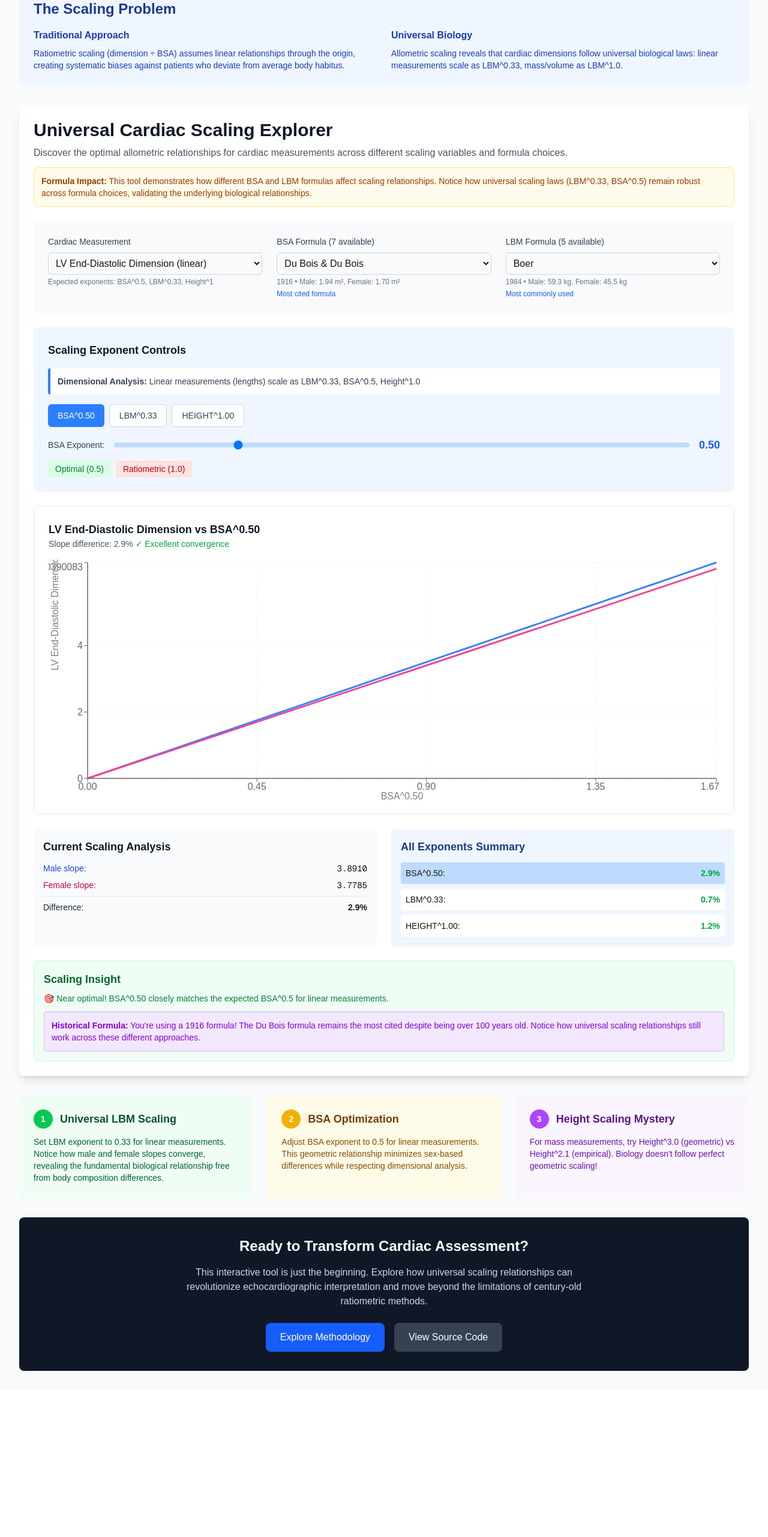
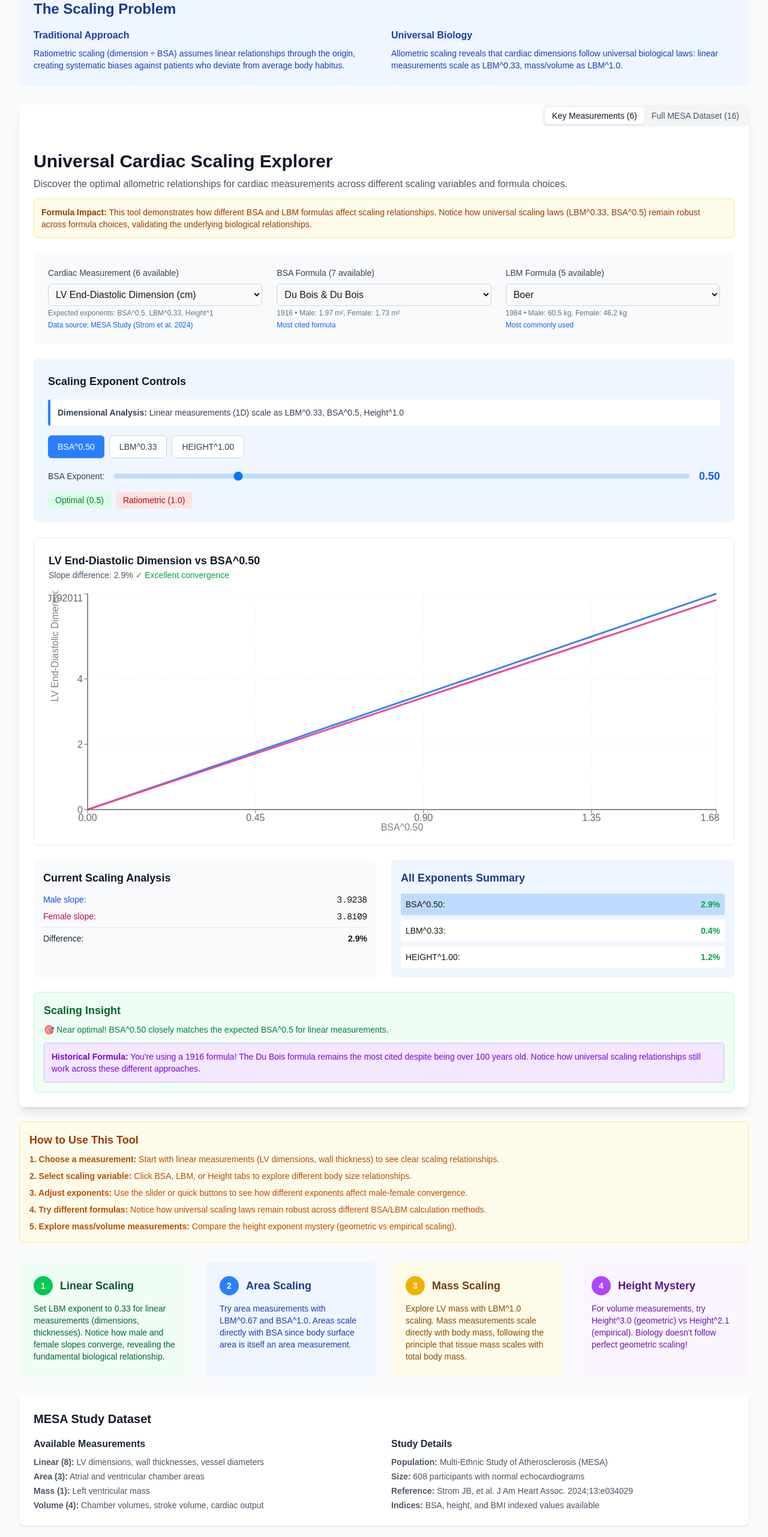
Before and after one commit to parameterz/cardiac-scaling-dev, a Next.js app: page /cardiac-scaling in a window 1280 px wide. Shown: the part 234-2797 px from the top of the page at 60% size. Before the commit the page ends 2552 px from the top, so only its background shows below. Built offline with nearby package versions, Linux system fonts and the light colour scheme.

Commit message:
Added full Strom data suite to visualizer

```diff
--- a/src/app/cardiac-scaling/page.tsx
+++ b/src/app/cardiac-scaling/page.tsx
@@ -1,6 +1,6 @@
 // src/app/cardiac-scaling/page.tsx
 
-import MultiExponentScalingExplorer from '@/components/cardiacScaling/MultiExponentExplorer';
+import MultiExponentExplorerWrapper from '@/components/cardiacScaling/MultiExponentExplorerWrapper';
 
 export default function CardiacScalingPage() {
   return (
@@ -45,54 +45,110 @@ export default function CardiacScalingPage() {
 
         {/* Interactive Tool */}
         <div className="bg-white rounded-lg shadow-lg overflow-hidden">
-          <MultiExponentScalingExplorer />
+          <MultiExponentExplorerWrapper
+            initialShowAll={false}
+            initialMeasurement="lvdd"
+            allowToggle={true}
+          />
+        </div>
+
+        {/* Instructions for users */}
+        <div className="mt-6 bg-amber-50 border border-amber-200 rounded-lg p-4">
+          <h3 className="text-lg font-semibold text-amber-800 mb-2">How to Use This Tool</h3>
+          <div className="text-sm text-amber-700 space-y-2">
+            <p><strong>1. Choose a measurement:</strong> Start with linear measurements (LV dimensions, wall thickness) to see clear scaling relationships.</p>
+            <p><strong>2. Select scaling variable:</strong> Click BSA, LBM, or Height tabs to explore different body size relationships.</p>
+            <p><strong>3. Adjust exponents:</strong> Use the slider or quick buttons to see how different exponents affect male-female convergence.</p>
+            <p><strong>4. Try different formulas:</strong> Notice how universal scaling laws remain robust across different BSA/LBM calculation methods.</p>
+            <p><strong>5. Explore mass/volume measurements:</strong> Compare the height exponent mystery (geometric vs empirical scaling).</p>
+          </div>
         </div>
 
         {/* Key Insights Section */}
-        <div className="mt-8 grid md:grid-cols-3 gap-6">
+        <div className="mt-8 grid md:grid-cols-4 gap-6">
           <div className="bg-green-50 p-6 rounded-lg">
             <div className="flex items-center mb-3">
               <div className="w-8 h-8 bg-green-500 rounded-full flex items-center justify-center">
                 <span className="text-white font-bold text-sm">1</span>
               </div>
               <h3 className="text-lg font-semibold text-green-900 ml-3">
-                Universal LBM Scaling
+                Linear Scaling
               </h3>
             </div>
             <p className="text-green-800 text-sm">
-              Set LBM exponent to 0.33 for linear measurements. Notice how male and female slopes converge,
-              revealing the fundamental biological relationship free from body composition differences.
+              Set LBM exponent to 0.33 for linear measurements (dimensions, thicknesses). Notice how male and female slopes converge,
+              revealing the fundamental biological relationship.
+            </p>
+          </div>
+
+          <div className="bg-blue-50 p-6 rounded-lg">
+            <div className="flex items-center mb-3">
+              <div className="w-8 h-8 bg-blue-500 rounded-full flex items-center justify-center">
+                <span className="text-white font-bold text-sm">2</span>
+              </div>
+              <h3 className="text-lg font-semibold text-blue-900 ml-3">
+                Area Scaling
+              </h3>
+            </div>
+            <p className="text-blue-800 text-sm">
+              Try area measurements with LBM^0.67 and BSA^1.0. Areas scale directly with BSA since
+              body surface area is itself an area measurement.
             </p>
           </div>
 
           <div className="bg-yellow-50 p-6 rounded-lg">
             <div className="flex items-center mb-3">
               <div className="w-8 h-8 bg-yellow-500 rounded-full flex items-center justify-center">
-                <span className="text-white font-bold text-sm">2</span>
+                <span className="text-white font-bold text-sm">3</span>
               </div>
               <h3 className="text-lg font-semibold text-yellow-900 ml-3">
-                BSA Optimization
+                Mass Scaling
               </h3>
             </div>
             <p className="text-yellow-800 text-sm">
-              Adjust BSA exponent to 0.5 for linear measurements. This geometric relationship
-              minimizes sex-based differences while respecting dimensional analysis.
+              Explore LV mass with LBM^1.0 scaling. Mass measurements scale directly with body mass,
+              following the principle that tissue mass scales with total body mass.
             </p>
           </div>
 
           <div className="bg-purple-50 p-6 rounded-lg">
             <div className="flex items-center mb-3">
               <div className="w-8 h-8 bg-purple-500 rounded-full flex items-center justify-center">
-                <span className="text-white font-bold text-sm">3</span>
+                <span className="text-white font-bold text-sm">4</span>
               </div>
               <h3 className="text-lg font-semibold text-purple-900 ml-3">
-                Height Scaling Mystery
+                Height Mystery
               </h3>
             </div>
             <p className="text-purple-800 text-sm">
-              For mass measurements, try Height^3.0 (geometric) vs Height^2.1 (empirical).
+              For volume measurements, try Height^3.0 (geometric) vs Height^2.1 (empirical).
               Biology doesn't follow perfect geometric scaling!
             </p>
+          </div>
+        </div>
+
+        {/* Dataset Information */}
+        <div className="mt-8 bg-white rounded-lg shadow p-6">
+          <h3 className="text-xl font-semibold text-gray-900 mb-4">MESA Study Dataset</h3>
+          <div className="grid md:grid-cols-2 gap-6">
+            <div>
+              <h4 className="font-semibold text-gray-800 mb-2">Available Measurements</h4>
+              <div className="text-sm text-gray-600 space-y-1">
+                <p><strong>Linear (8):</strong> LV dimensions, wall thicknesses, vessel diameters</p>
+                <p><strong>Area (3):</strong> Atrial and ventricular chamber areas</p>
+                <p><strong>Mass (1):</strong> Left ventricular mass</p>
+                <p><strong>Volume (4):</strong> Chamber volumes, stroke volume, cardiac output</p>
+              </div>
+            </div>
+            <div>
+              <h4 className="font-semibold text-gray-800 mb-2">Study Details</h4>
+              <div className="text-sm text-gray-600 space-y-1">
+                <p><strong>Population:</strong> Multi-Ethnic Study of Atherosclerosis (MESA)</p>
+                <p><strong>Size:</strong> 608 participants with normal echocardiograms</p>
+                <p><strong>Reference:</strong> Strom JB, et al. J Am Heart Assoc. 2024;13:e034029</p>
+                <p><strong>Indices:</strong> BSA, height, and BMI indexed values available</p>
+              </div>
+            </div>
           </div>
         </div>
 
@@ -102,9 +158,8 @@ export default function CardiacScalingPage() {
             Ready to Transform Cardiac Assessment?
           </h2>
           <p className="text-gray-300 mb-6 max-w-2xl mx-auto">
-            This interactive tool is just the beginning. Explore how universal scaling relationships
-            can revolutionize echocardiographic interpretation and move beyond the limitations of
-            century-old ratiometric methods.
+            This interactive tool demonstrates how universal scaling relationships can revolutionize
+            echocardiographic interpretation and move beyond the limitations of century-old ratiometric methods.
           </p>
           <div className="flex flex-col sm:flex-row gap-4 justify-center">
             <button className="bg-blue-600 hover:bg-blue-700 text-white font-medium py-3 px-6 rounded-lg transition-colors">
--- a/src/components/cardiacScaling/MultiExponentExplorer.tsx
+++ b/src/components/cardiacScaling/MultiExponentExplorer.tsx
@@ -1,86 +1,102 @@
+// src/components/cardiacScaling/MultiExponentScalingExplorer.tsx
+
 "use client";
 import React, { useState, useMemo } from 'react';
 import { LineChart, Line, XAxis, YAxis, CartesianGrid, Tooltip, ResponsiveContainer, ReferenceLine } from 'recharts';
-
-// src/components/cardiacScaling/MultiExponentScalingExplorer.tsx
 
 import {
   calculateBSA,
   calculateLBM,
   BSA_FORMULA_INFO,
-  LBM_FORMULA_INFO
+  LBM_FORMULA_INFO,
+  type Sex
 } from '@/utils/bodyComposition/formulaRegistry';
-
-// Universal scaling exponents based on dimensional analysis
-const SCALING_EXPONENTS = {
-  linear: { lbm: 0.33, bsa: 0.5, height: 1.0 },
-  mass_volume: { lbm: 1.0, bsa: 1.5, height: 2.1 }
-};
-
-interface MeasurementDefinition {
-  id: string;
-  name: string;
-  type: 'linear' | 'mass_volume';
-  unit: string;
-  referenceData: {
-    [demographic: string]: {
-      mean: number;
-      sd: number;
-      indexType: 'bsa' | 'height';
-    };
-  };
-}
+import {
+  STROM_MEASUREMENTS,
+  getStromReferencePopulation,
+  type EnhancedMeasurementData,
+  type MeasurementType
+} from '@/data/stromData';
+import {
+  SCALING_EXPONENTS,
+  type ScalingExponents
+} from '@/data/scalingLaws';
 
 // Helper function to get expected exponents for a measurement type
-const getExpectedExponents = (measurementType: 'linear' | 'mass_volume') => {
+const getExpectedExponents = (measurementType: MeasurementType): ScalingExponents => {
   return SCALING_EXPONENTS[measurementType];
 };
 
-// Sample data - would come from your data layer
-const MEASUREMENTS: MeasurementDefinition[] = [
-  {
-    id: 'lvdd',
-    name: 'LV End-Diastolic Dimension',
-    type: 'linear',
-    unit: 'cm',
+// Helper function to adapt measurement data for component use
+const adaptMeasurementData = (measurement: EnhancedMeasurementData) => {
+  return {
+    id: measurement.id,
+    name: measurement.name,
+    type: measurement.type,
+    unit: measurement.absoluteUnit,
     referenceData: {
-      'male': { mean: 2.3, sd: 0.3, indexType: 'bsa' },
-      'female': { mean: 2.4, sd: 0.3, indexType: 'bsa' }
-    }
+      male: {
+        mean: measurement.male.bsa?.mean || 0,
+        sd: measurement.male.bsa?.sd || 0,
+        indexType: 'bsa' as const,
+        height: measurement.male.height,
+        bmi: measurement.male.bmi,
+        height2: measurement.male.height2
       },
-  {
-    id: 'ivsd',
-    name: 'Interventricular Septal Thickness',
-    type: 'linear',
-    unit: 'cm',
-    referenceData: {
-      'male': { mean: 0.61, sd: 0.11, indexType: 'bsa' },
-      'female': { mean: 0.60, sd: 0.13, indexType: 'bsa' }
-    }
-  },
-  {
-    id: 'lvm',
-    name: 'LV Mass',
-    type: 'mass_volume',
-    unit: 'g',
-    referenceData: {
-      'male': { mean: 84.8, sd: 17.7, indexType: 'bsa' },
-      'female': { mean: 72.2, sd: 15.3, indexType: 'bsa' }
+      female: {
+        mean: measurement.female.bsa?.mean || 0,
+        sd: measurement.female.bsa?.sd || 0,
+        indexType: 'bsa' as const,
+        height: measurement.female.height,
+        bmi: measurement.female.bmi,
+        height2: measurement.female.height2
       }
     }
-];
+  };
+};
+
+// Get all measurements from stromData, organized by type
+const getAllMeasurements = () => {
+  return STROM_MEASUREMENTS.map(adaptMeasurementData);
+};
+
+// Get subset of key measurements for initial demo
+const getKeyMeasurements = () => {
+  const keyIds = ['lvdd', 'ivsd', 'lvpw', 'lvm', 'lvedv', 'lasv'];
+  return STROM_MEASUREMENTS
+    .filter(m => keyIds.includes(m.id))
+    .map(adaptMeasurementData);
+};
 
 // Get available formulas from registry (exclude Lee formula which requires ethnicity)
 const AVAILABLE_BSA_FORMULAS = BSA_FORMULA_INFO;
 const AVAILABLE_LBM_FORMULAS = LBM_FORMULA_INFO.filter(f => f.id !== 'lee');
 
-const MultiExponentScalingExplorer = () => {
+interface MultiExponentScalingExplorerProps {
+  showAllMeasurements?: boolean;
+  initialMeasurement?: string;
+  dataSource?: 'strom' | 'custom';
+}
+
+const MultiExponentScalingExplorer = ({
+  showAllMeasurements = false,
+  initialMeasurement = 'lvdd',
+  dataSource = 'strom'
+}: MultiExponentScalingExplorerProps) => {
+  // Get measurements based on configuration
+  const availableMeasurements = useMemo(() => {
+    if (dataSource === 'strom') {
+      return showAllMeasurements ? getAllMeasurements() : getKeyMeasurements();
+    }
+    return getKeyMeasurements();
+  }, [showAllMeasurements, dataSource]);
+
   // Configuration state
-  const [selectedMeasurement, setSelectedMeasurement] = useState('lvdd');
+  const [selectedMeasurement, setSelectedMeasurement] = useState(initialMeasurement);
   const [selectedBSAFormula, setSelectedBSAFormula] = useState('dubois');
   const [selectedLBMFormula, setSelectedLBMFormula] = useState('boer');
 
-  // Exponent state
+  // Exponent state - will be updated based on measurement type
   const [exponents, setExponents] = useState({
     bsa: 0.5,
     lbm: 0.33,
@@ -90,22 +106,33 @@ const MultiExponentScalingExplorer = () => {
   // Active scaling variable
   const [activeVariable, setActiveVariable] = useState<'bsa' | 'lbm' | 'height'>('bsa');
 
-  // Reference population
-  const referenceHeights = { male: 178, female: 164 };
-  const targetBMI = 24;
-  const weights = {
-    male: targetBMI * Math.pow(referenceHeights.male / 100, 2),
-    female: targetBMI * Math.pow(referenceHeights.female / 100, 2)
-  };
+  // Get reference population from stromData
+  const maleRef = getStromReferencePopulation('male');
+  const femaleRef = getStromReferencePopulation('female');
+
+  const referenceHeights = { male: maleRef.height, female: femaleRef.height };
+  const weights = { male: maleRef.weight, female: femaleRef.weight };
 
   // Get current measurement and formulas
-  const currentMeasurement = MEASUREMENTS.find(m => m.id === selectedMeasurement);
+  const currentMeasurement = availableMeasurements.find(m => m.id === selectedMeasurement);
   const selectedBSAFormulaInfo = AVAILABLE_BSA_FORMULAS.find(f => f.id === selectedBSAFormula);
   const selectedLBMFormulaInfo = AVAILABLE_LBM_FORMULAS.find(f => f.id === selectedLBMFormula);
 
   if (!currentMeasurement || !selectedBSAFormulaInfo || !selectedLBMFormulaInfo) {
     return <div>Loading...</div>;
   }
+
+  // Auto-update exponents when measurement type changes
+  React.useEffect(() => {
+    if (currentMeasurement) {
+      const expectedExponents = getExpectedExponents(currentMeasurement.type);
+      setExponents({
+        bsa: expectedExponents.bsa,
+        lbm: expectedExponents.lbm,
+        height: expectedExponents.height
+      });
+    }
+  }, [currentMeasurement?.type]);
 
   // Calculate body composition values using registry functions
   const bsaValues = {
@@ -238,10 +265,17 @@ const MultiExponentScalingExplorer = () => {
   const insight = getInsight();
 
   const getDimensionalText = () => {
-    if (currentMeasurement.type === 'linear') {
-      return 'Linear measurements (lengths) scale as LBM^0.33, BSA^0.5, Height^1.0';
-    } else {
-      return 'Mass/Volume measurements scale as LBM^1.0, BSA^1.5, Height^2.1 (note: empirically around 2, not 3 as pure geometry would suggest!)';
+    switch (currentMeasurement.type) {
+      case 'linear':
+        return 'Linear measurements (1D) scale as LBM^0.33, BSA^0.5, Height^1.0';
+      case 'area':
+        return 'Area measurements (2D) scale as LBM^0.67, BSA^1.0, Height^2.0';
+      case 'mass':
+        return 'Mass measurements (3D) scale as LBM^1.0, BSA^1.5, Height^2.1 (empirical vs theoretical 3.0)';
+      case 'volume':
+        return 'Volume measurements (3D) scale as LBM^1.0, BSA^1.5, Height^2.1 (empirical vs theoretical 3.0)';
+      default:
+        return 'Measurement type scaling relationships';
     }
   };
 
@@ -264,26 +298,40 @@ const MultiExponentScalingExplorer = () => {
       </div>
 
       {/* Configuration Panel */}
-      <div className="bg-gray-50 p-6 rounded-lg mb-6 grid lg:grid-cols-3 gap-6">
+      <div className="bg-gray-50 p-6 rounded-lg mb-6">
+        <div className="grid lg:grid-cols-3 gap-6">
           <div>
             <label className="block text-sm font-medium text-gray-700 mb-2">
-            Cardiac Measurement
+              Cardiac Measurement ({availableMeasurements.length} available)
             </label>
             <select
               value={selectedMeasurement}
               onChange={(e) => setSelectedMeasurement(e.target.value)}
               className="w-full p-2 border border-gray-300 rounded-md focus:ring-2 focus:ring-blue-500 focus:border-blue-500"
             >
-            {MEASUREMENTS.map(m => (
+              {/* Group measurements by type */}
+              {(['linear', 'area', 'mass', 'volume'] as MeasurementType[]).map(type => {
+                const measurementsOfType = availableMeasurements.filter(m => m.type === type);
+                if (measurementsOfType.length === 0) return null;
+
+                return (
+                  <optgroup key={type} label={`${type.charAt(0).toUpperCase() + type.slice(1)} Measurements`}>
+                    {measurementsOfType.map(m => (
                       <option key={m.id} value={m.id}>
-                {m.name} ({m.type})
+                        {m.name} ({m.unit})
                       </option>
                     ))}
+                  </optgroup>
+                );
+              })}
             </select>
             <div className="mt-1 text-xs text-gray-500">
               Expected exponents: BSA^{getExpectedExponents(currentMeasurement.type).bsa},
               LBM^{getExpectedExponents(currentMeasurement.type).lbm},
               Height^{getExpectedExponents(currentMeasurement.type).height}
+            </div>
+            <div className="mt-1 text-xs text-blue-600">
+              Data source: MESA Study (Strom et al. 2024)
             </div>
           </div>
 
@@ -331,6 +379,7 @@ const MultiExponentScalingExplorer = () => {
                 {selectedLBMFormulaInfo.notes}
               </div>
             )}
+          </div>
         </div>
       </div>
 
@@ -398,7 +447,7 @@ const MultiExponentScalingExplorer = () => {
             >
               Ratiometric (1.0)
             </button>
-            {activeVariable === 'height' && currentMeasurement.type === 'mass_volume' && (
+            {activeVariable === 'height' && (currentMeasurement.type === 'mass' || currentMeasurement.type === 'volume') && (
               <>
                 <button
                   onClick={() => setExponents(prev => ({ ...prev, height: 3.0 }))}
@@ -416,9 +465,9 @@ const MultiExponentScalingExplorer = () => {
             )}
           </div>
 
-          {activeVariable === 'height' && currentMeasurement.type === 'mass_volume' && (
+          {activeVariable === 'height' && (currentMeasurement.type === 'mass' || currentMeasurement.type === 'volume') && (
             <div className="mt-2 p-2 bg-yellow-50 border border-yellow-200 rounded text-xs text-yellow-700">
-              <strong>Height Exponent Mystery:</strong> Pure geometric scaling would suggest Height^3.0 for volumes/masses,
+              <strong>Height Exponent Mystery:</strong> Pure geometric scaling would suggest Height^3.0 for {currentMeasurement.type}s,
               but empirical studies find exponents around 1.6-2.7. This suggests cardiac size doesn't scale with
               perfect geometric similarity - biology is more complex than simple scaling!
             </div>
@@ -558,14 +607,14 @@ const MultiExponentScalingExplorer = () => {
           </div>
         )}
 
-        {activeVariable === 'height' && currentMeasurement.type === 'mass_volume' && exponents.height > 2.8 && (
+        {activeVariable === 'height' && (currentMeasurement.type === 'mass' || currentMeasurement.type === 'volume') && exponents.height > 2.8 && (
           <div className="mt-3 p-3 bg-purple-100 border border-purple-300 rounded text-purple-700 text-sm">
             <strong>Geometric Scaling Breakdown:</strong> Height^{exponents.height.toFixed(1)} creates extreme male-female differences that don't match biological reality.
-            This demonstrates why cardiac mass doesn't follow pure geometric scaling laws.
+            This demonstrates why cardiac {currentMeasurement.type} doesn't follow pure geometric scaling laws.
           </div>
         )}
 
-        {activeVariable === 'height' && currentMeasurement.type === 'mass_volume' && exponents.height > 1.8 && exponents.height < 2.3 && (
+        {activeVariable === 'height' && (currentMeasurement.type === 'mass' || currentMeasurement.type === 'volume') && exponents.height > 1.8 && exponents.height < 2.3 && (
           <div className="mt-3 p-3 bg-blue-100 border border-blue-300 rounded text-blue-700 text-sm">
             <strong>Empirical Sweet Spot:</strong> Height^{exponents.height.toFixed(1)} represents the empirically-derived scaling that best fits real cardiac data -
             biological systems rarely follow perfect geometric similarity!
--- /dev/null
+++ b/src/components/cardiacScaling/MultiExponentExplorerWrapper.tsx
@@ -0,0 +1,58 @@
+// src/components/cardiacScaling/MultiExponentExplorerWrapper.tsx
+
+"use client";
+import React, { useState } from 'react';
+import MultiExponentScalingExplorer from './MultiExponentExplorer';
+
+interface MultiExponentExplorerWrapperProps {
+  initialShowAll?: boolean;
+  initialMeasurement?: string;
+  allowToggle?: boolean;
+}
+
+const MultiExponentExplorerWrapper = ({
+  initialShowAll = false,
+  initialMeasurement = 'lvdd',
+  allowToggle = true
+}: MultiExponentExplorerWrapperProps) => {
+  const [showAllMeasurements, setShowAllMeasurements] = useState(initialShowAll);
+
+  return (
+    <div className="w-full">
+      {allowToggle && (
+        <div className="mb-4 flex justify-end">
+          <div className="bg-gray-100 rounded-lg p-1 flex">
+            <button
+              onClick={() => setShowAllMeasurements(false)}
+              className={`px-3 py-1 rounded-md text-sm font-medium transition-colors ${
+                !showAllMeasurements
+                  ? 'bg-white text-gray-900 shadow-sm'
+                  : 'text-gray-600 hover:text-gray-900'
+              }`}
+            >
+              Key Measurements (6)
+            </button>
+            <button
+              onClick={() => setShowAllMeasurements(true)}
+              className={`px-3 py-1 rounded-md text-sm font-medium transition-colors ${
+                showAllMeasurements
+                  ? 'bg-white text-gray-900 shadow-sm'
+                  : 'text-gray-600 hover:text-gray-900'
+              }`}
+            >
+              Full MESA Dataset (16)
+            </button>
+          </div>
+        </div>
+      )}
+
+      <MultiExponentScalingExplorer
+        showAllMeasurements={showAllMeasurements}
+        initialMeasurement={initialMeasurement}
+        dataSource="strom"
+      />
+    </div>
+  );
+};
+
+export default MultiExponentExplorerWrapper;
```
Lines whose indentation alone changed are shown as unchanged.
